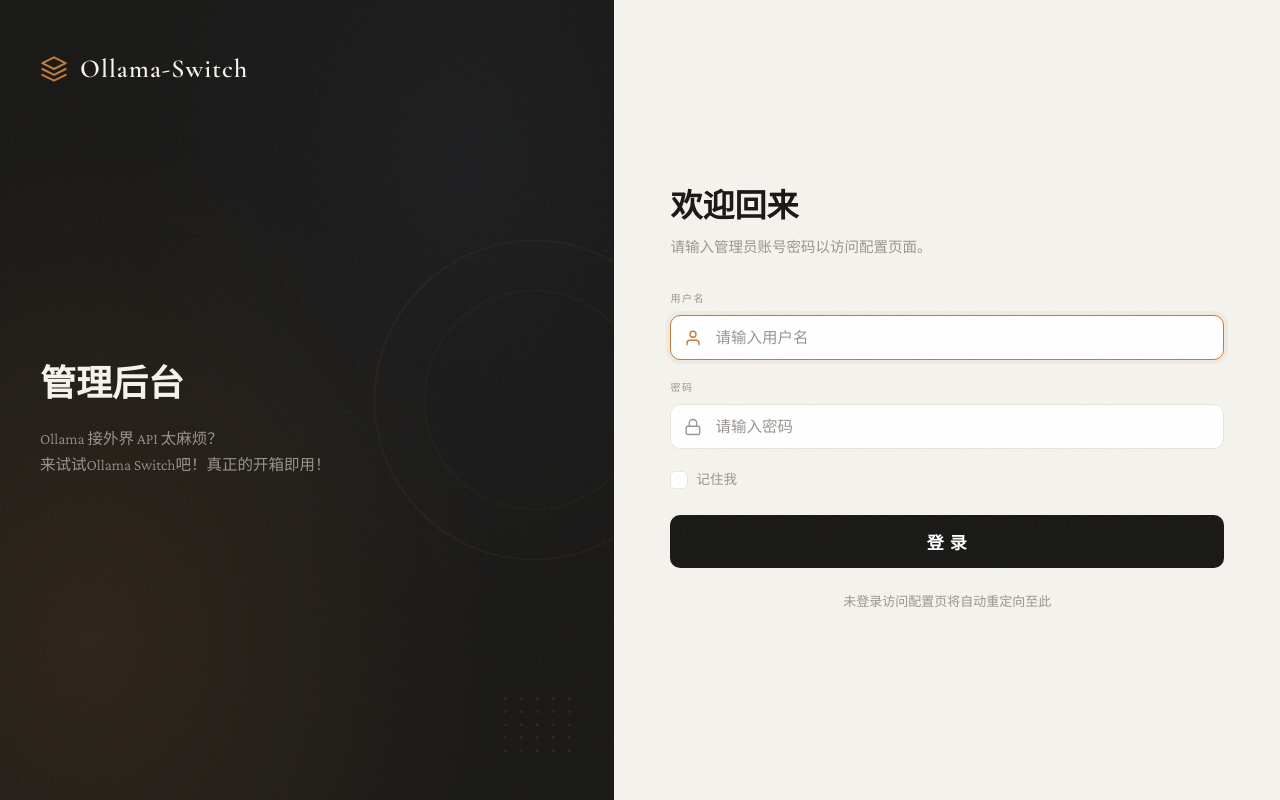
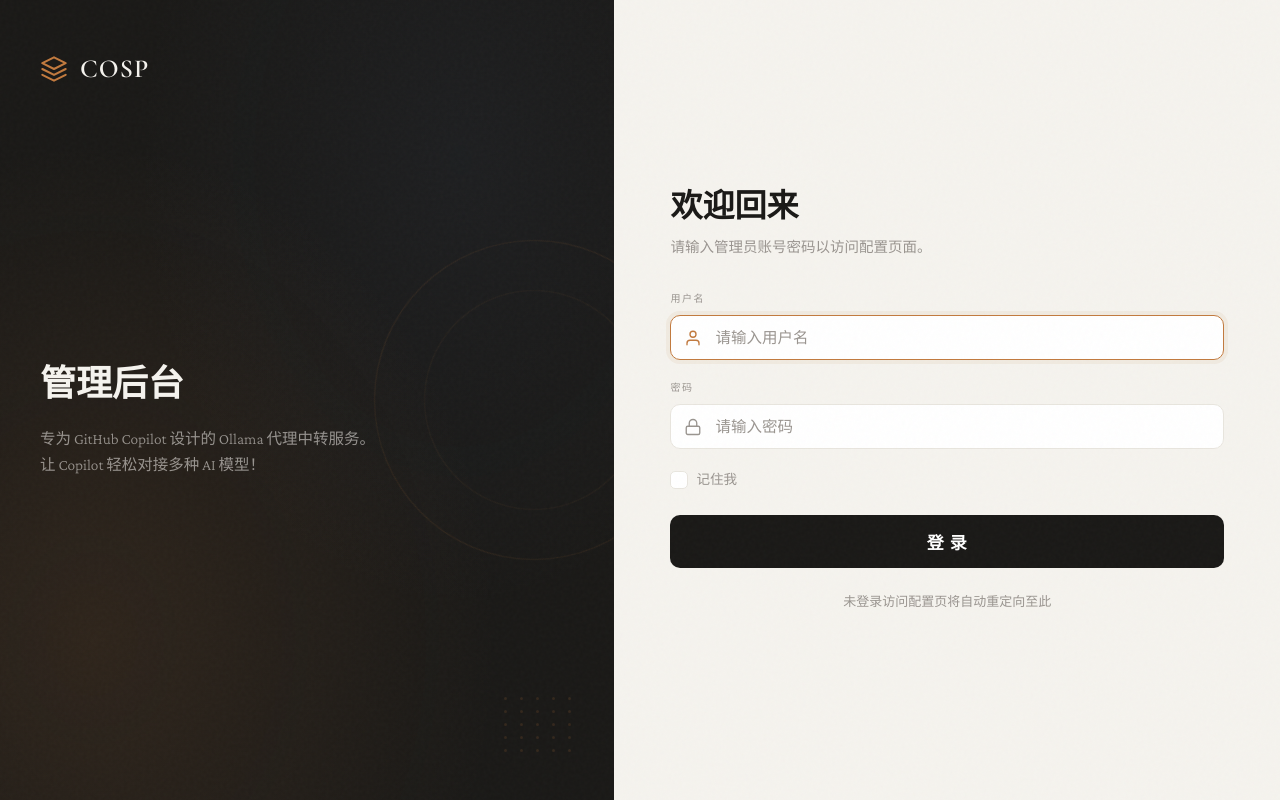
Before and after one commit to KaiXuanSama/COSP, a Spring app: page /admin/pages/login in a window 1280 px wide. Run offline with Thymeleaf, Linux system fonts and the light colour scheme; the template is opened without the code that fills it, so the values that code supplies are empty; some of the project's set-up classes (security, data sources, template engines, error pages and the like) are left out, and stand-ins take their place; some web fonts are replaced.

Commit message:
fix: 更新项目名称和描述为COSP，优化登录页面品牌信息

```diff
--- a/src/main/resources/templates/admin/content/overview.html
+++ b/src/main/resources/templates/admin/content/overview.html
@@ -58,11 +58,11 @@
         <div class="info-list">
             <div class="info-row">
                 <span class="info-row-label">项目</span>
-                <span class="info-row-value">Copilot Ollama Proxy</span>
+                <span class="info-row-value">COSP (Copilot Ollama SpringBoot Proxy)</span>
             </div>
             <div class="info-row">
                 <span class="info-row-label">描述</span>
-                <span class="info-row-value">基于 Spring Boot 的 Ollama 代理中间件，支持多 Provider 切换与 API 调用统计</span>
+                <span class="info-row-value">专为 GitHub Copilot 设计的 Ollama 代理中转服务，支持多供应商切换与 API 调用统计</span>
             </div>
             <div class="info-row">
                 <span class="info-row-label">技术栈</span>
--- a/src/main/resources/templates/admin/fragments/head.html
+++ b/src/main/resources/templates/admin/fragments/head.html
@@ -11,7 +11,7 @@
 <th:block th:fragment="head(title)">
     <meta charset="UTF-8">
     <meta name="viewport" content="width=device-width, initial-scale=1.0">
-    <title th:text="${title}">管理后台 · Ollama-Switch</title>
+    <title th:text="${title}">管理后台 · COSP</title>
 
     <link rel="preconnect" href="https://fonts.googleapis.com">
     <link
--- a/src/main/resources/templates/admin/fragments/sidebar.html
+++ b/src/main/resources/templates/admin/fragments/sidebar.html
@@ -14,7 +14,7 @@
     <!-- 品牌标识 -->
     <div class="sidebar-brand">
         <th:block th:replace="~{admin/fragments/icons :: icon-logo}"></th:block>
-        Ollama-Switch
+        COSP
     </div>
 
     <!-- 导航菜单 -->
--- a/src/main/resources/templates/admin/pages/login.html
+++ b/src/main/resources/templates/admin/pages/login.html
@@ -4,7 +4,7 @@
 <head>
     <meta charset="UTF-8">
     <meta name="viewport" content="width=device-width, initial-scale=1.0">
-    <title>登录 · Ollama-Switch</title>
+    <title>登录 · COSP</title>
 
     <link rel="preconnect" href="https://fonts.googleapis.com">
     <link
@@ -25,13 +25,13 @@
                 <path d="M2 17l10 5 10-5" />
                 <path d="M2 12l10 5 10-5" />
             </svg>
-            Ollama-Switch
+            COSP
         </div>
         <div class="brand-text">
             <h2 class="brand-tagline">管理后台</h2>
             <p class="brand-desc">
-                Ollama 接外界 API 太麻烦？<br>
-                来试试Ollama Switch吧！真正的开箱即用！
+                专为 GitHub Copilot 设计的 Ollama 代理中转服务。<br>
+                让 Copilot 轻松对接多种 AI 模型！
             </p>
         </div>
         <div class="dot-grid">
```
